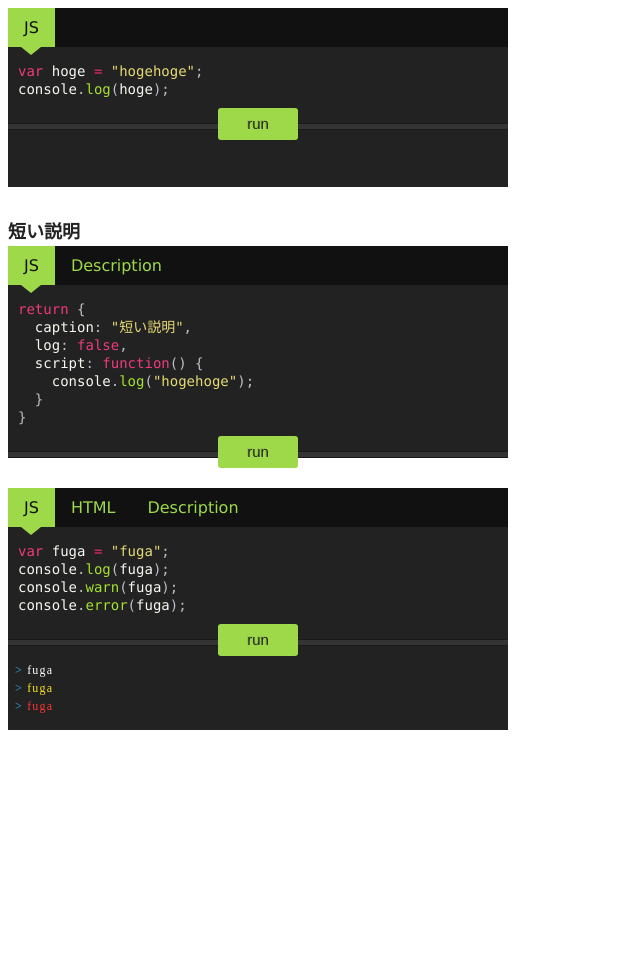
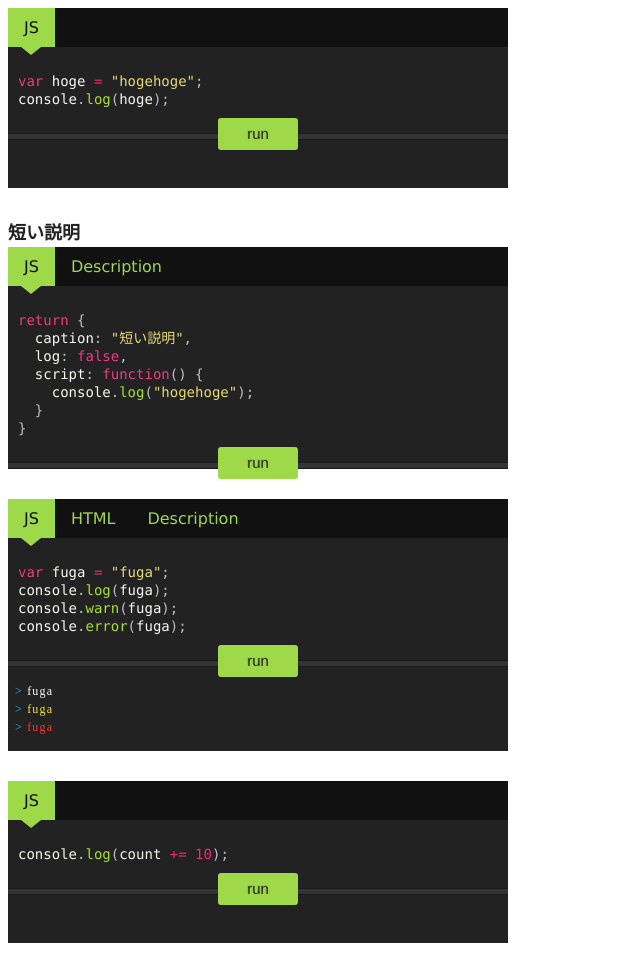
Before and after one commit to nakajmg/Evoker, a website with bundled scripts: page demo/index.html in a window 1280 px wide. Shown: the whole page, without its empty margins (0-640 px from the left). Before the commit the page ends 800 px from the top, so only its background shows below. Built offline with nearby package versions, Linux system fonts and the light colour scheme.

Commit message:
update demo

```diff
--- a/demo/evoker.css
+++ b/demo/evoker.css
@@ -5,13 +5,9 @@
   background-color: #222;
   line-height: 1.5;
   font-size: 12px;
-  /*font-family: "Ubuntu Mono"; sans-serif;*/
-  /*border: 1px solid #000;*/
-  /*border-radius: 2px;*/
   margin: 0 auto;
-  /*margin-top: 10px;*/
   position: relative;
-  min-height: 57px;
+  min-height: 48px;
   white-space: pre;
   letter-spacing: 0.1em;
   max-height: 210px;
--- a/demo/evoker.js
+++ b/demo/evoker.js
@@ -968,9 +968,9 @@
         value: function _addLogarea() {
           if (!this.log) {
             return;
-          }this.logarea = elem({ className: className.logarea });
-          this.el.main.appendChild(this.logarea);
-          this.console = new VisionLog({ target: this.logarea });
+          }this.el.logarea = elem({ className: className.logarea });
+          this.el.main.appendChild(this.el.logarea);
+          this.console = new VisionLog({ target: this.el.logarea });
         }
       },
       _addRunbtn: {
@@ -1027,11 +1027,17 @@
             if (this.log) {
               this.console.enable();
               this.script();
+              this._scrollBottom();
               this.console.disable();
             } else {
               this.script();
             }
           }
+        }
+      },
+      _scrollBottom: {
+        value: function _scrollBottom() {
+          this.el.logarea.scrollTop = this.el.logarea.scrollHeight;
         }
       },
       evoke: {
--- a/demo/highlight.css
+++ b/demo/highlight.css
@@ -202,7 +202,7 @@ pre {
   background-color: #2a2a2a;
   color: #f0f0f0;
   overflow-x: scroll;
-  padding: 15px 10px 25px;
+  padding: 25px 10px 25px;
   margin: 10px 0 0;
   margin: 0;
   /*margin-top: 30px;*/
--- a/demo/index.html
+++ b/demo/index.html
@@ -11,6 +11,8 @@
 <script src="./evoker.js"></script>
 <script>
 // evoker.log = false;
+var count = 0;
+
 evoker.add({
   script: function() {
     var hoge = "hogehoge";
@@ -49,8 +51,12 @@ evoker.add({
   ],
   autorun: true,
   description: "autorun:true でコードを自動実行。\n html: Array でHTMLブロックの表示"
+})
+.add({
+  script: function() {
+    console.log(count += 10);
+  }
 });
-
 </script>
 
 </body>
```
